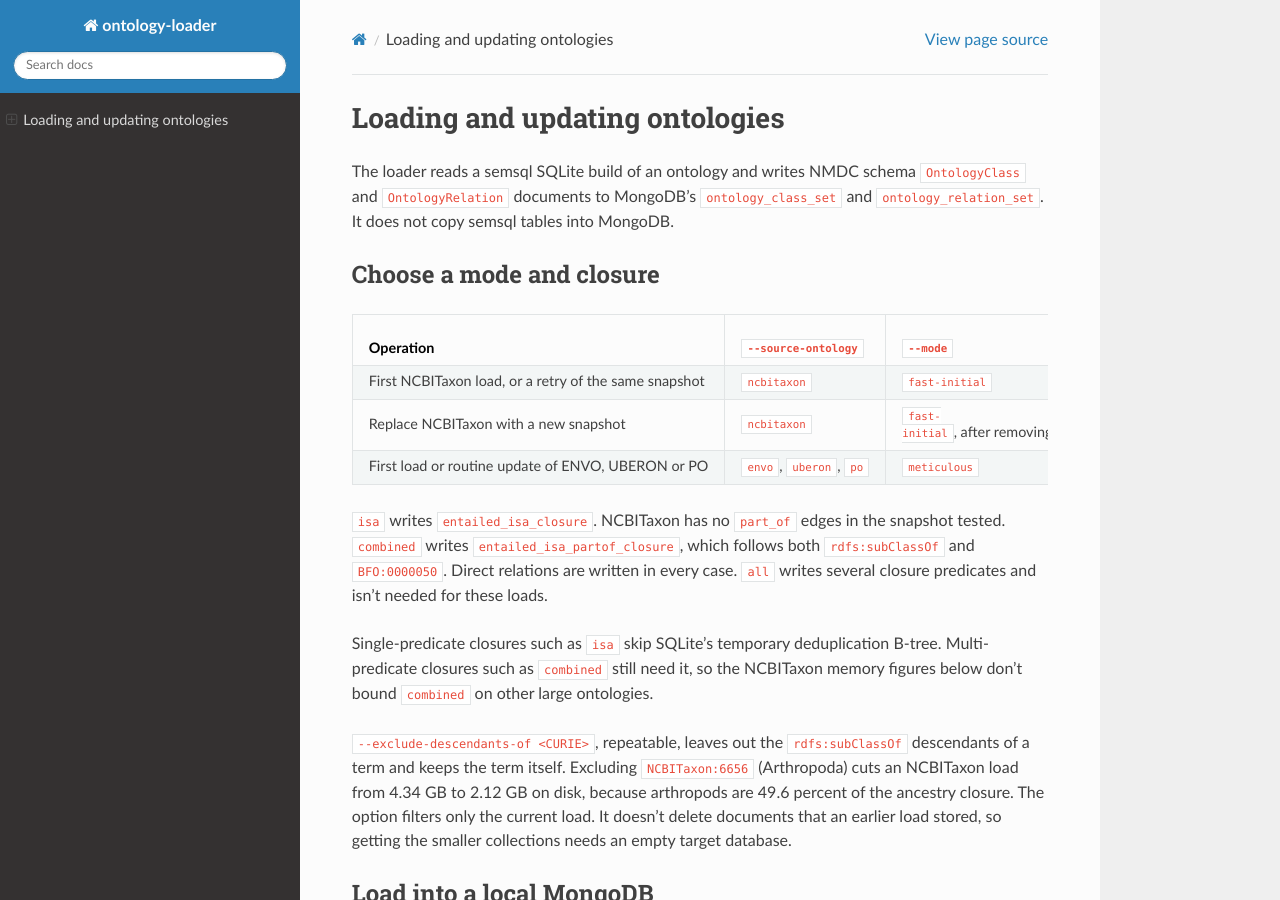
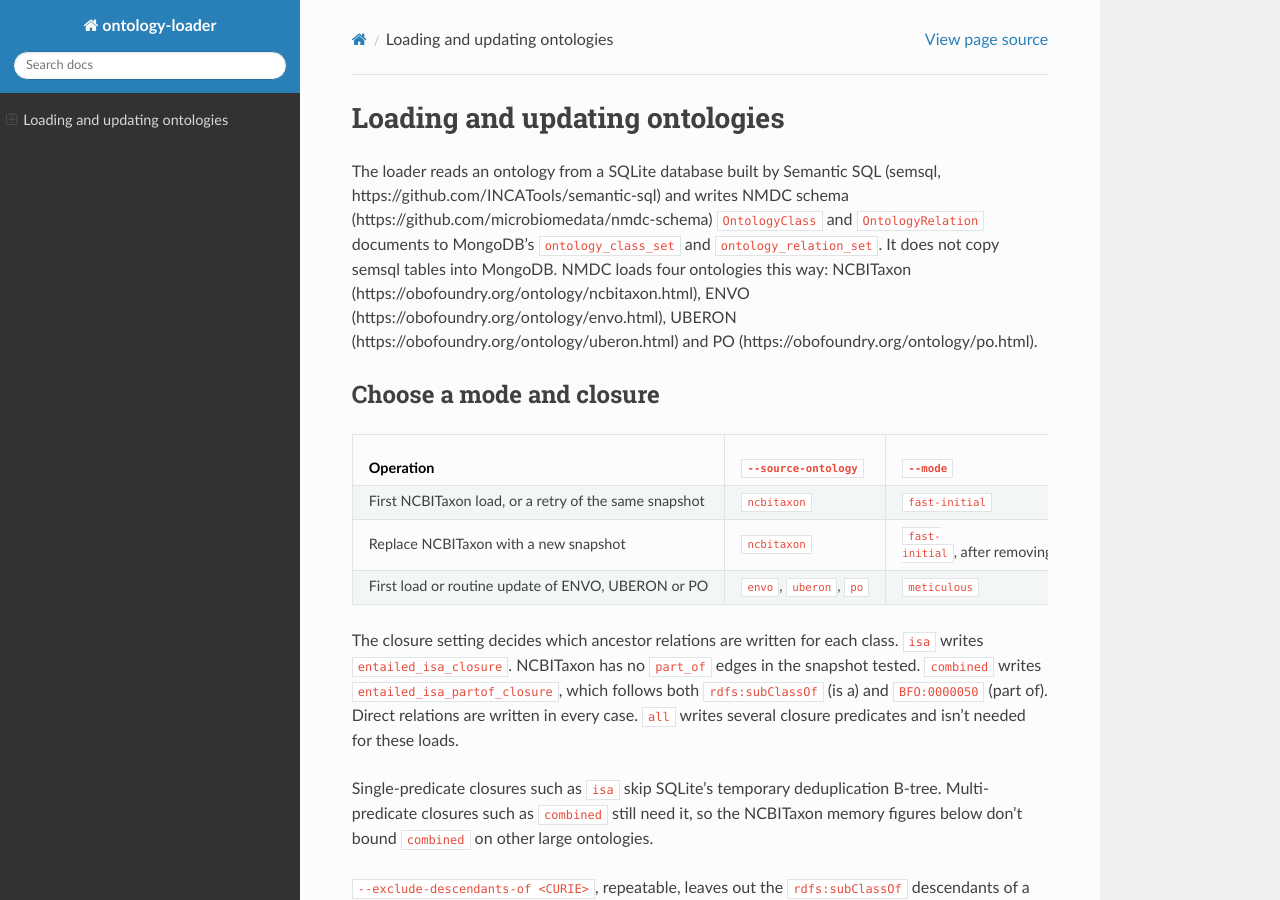
Before and after one commit to microbiomedata/ontology-loader, a Sphinx documentation site: the page built from docs/loading-and-updating.md, in a window 1280 px wide and 900 px high. Built offline with Sphinx 7.4.7 and the Read the Docs theme 3.1.0, drawn with Linux system fonts in a browser that asks for light colours; pages that are not in the unit, such as notebooks, are missing from menus; some of the changed text lies outside the part shown.

Commit message:
Link or explain semsql, the ontologies, closures, pystow and nmdc-runtime at first use

```diff
--- a/docs/loading-and-updating.md
+++ b/docs/loading-and-updating.md
@@ -1,6 +1,6 @@
 # Loading and updating ontologies
 
-The loader reads a semsql SQLite build of an ontology and writes NMDC schema `OntologyClass` and `OntologyRelation` documents to MongoDB's `ontology_class_set` and `ontology_relation_set`. It does not copy semsql tables into MongoDB.
+The loader reads an ontology from a SQLite database built by Semantic SQL (semsql, https://github.com/INCATools/semantic-sql) and writes NMDC schema (https://github.com/microbiomedata/nmdc-schema) `OntologyClass` and `OntologyRelation` documents to MongoDB's `ontology_class_set` and `ontology_relation_set`. It does not copy semsql tables into MongoDB. NMDC loads four ontologies this way: NCBITaxon (https://obofoundry.org/ontology/ncbitaxon.html), ENVO (https://obofoundry.org/ontology/envo.html), UBERON (https://obofoundry.org/ontology/uberon.html) and PO (https://obofoundry.org/ontology/po.html).
 
 ## Choose a mode and closure
 
@@ -10,7 +10,7 @@ The loader reads a semsql SQLite build of an ontology and writes NMDC schema `On
 | Replace NCBITaxon with a new snapshot | `ncbitaxon` | `fast-initial`, after removing the old contents | `isa` |
 | First load or routine update of ENVO, UBERON or PO | `envo`, `uberon`, `po` | `meticulous` | `combined` |
 
-`isa` writes `entailed_isa_closure`. NCBITaxon has no `part_of` edges in the snapshot tested. `combined` writes `entailed_isa_partof_closure`, which follows both `rdfs:subClassOf` and `BFO:0000050`. Direct relations are written in every case. `all` writes several closure predicates and isn't needed for these loads.
+The closure setting decides which ancestor relations are written for each class. `isa` writes `entailed_isa_closure`. NCBITaxon has no `part_of` edges in the snapshot tested. `combined` writes `entailed_isa_partof_closure`, which follows both `rdfs:subClassOf` (is a) and `BFO:0000050` (part of). Direct relations are written in every case. `all` writes several closure predicates and isn't needed for these loads.
 
 Single-predicate closures such as `isa` skip SQLite's temporary deduplication B-tree. Multi-predicate closures such as `combined` still need it, so the NCBITaxon memory figures below don't bound `combined` on other large ontologies.
 
@@ -53,7 +53,7 @@ For a local trial, load into a new database and check it before switching reader
 
 ## Source freshness depends on the mode
 
-Running in `meticulous` mode deletes the cached source and downloads it again. Running in `fast-initial` mode reuses the cached source and downloads it only when it's missing. There's no separate refresh option, so deleting the MongoDB documents and running `fast-initial` can reload the same old snapshot. To reload a new release with `fast-initial`, first delete the ontology's whole pystow cache directory (by default `~/.pystow/<ontology>`), not only the `.db.gz` file, because the loader reuses an already-extracted `.db` file. Then check the new file's `owl:versionIRI` before deleting any MongoDB documents.
+Running in `meticulous` mode deletes the cached source and downloads it again. Running in `fast-initial` mode reuses the cached source and downloads it only when it's missing. There's no separate refresh option, so deleting the MongoDB documents and running `fast-initial` can reload the same old snapshot. To reload a new release with `fast-initial`, first delete the ontology's whole cache directory (by default `~/.pystow/<ontology>`, managed by pystow, https://github.com/cthoyt/pystow), not only the `.db.gz` file, because the loader reuses an already-extracted `.db` file. Then check the new file's `owl:versionIRI` before deleting any MongoDB documents.
 
 ## The same ontologies in the KBase lakehouse
 
@@ -68,7 +68,7 @@ Not yet known: which code loads these tables into K-BERDL, which ontology releas
 - Class documents differ by mode: meticulous embeds relations and fast-initial doesn't. https://github.com/microbiomedata/ontology-loader/issues/78
 - The deprecated `generate_reports=False` argument now selects fast-initial, which skips updates to existing documents. https://github.com/microbiomedata/ontology-loader/issues/96
 - Peak memory isn't explained, so the headroom under the production worker's 12 GiB limit is unknown. https://github.com/microbiomedata/ontology-loader/issues/87
-- How nmdc-runtime should order and retry fast-initial reloads isn't settled. https://github.com/microbiomedata/nmdc-runtime/issues/1565
+- How nmdc-runtime (https://github.com/microbiomedata/nmdc-runtime) should order and retry fast-initial reloads isn't settled. https://github.com/microbiomedata/nmdc-runtime/issues/1565
 
 ## Reference NCBITaxon loads, September 2026
 
```
